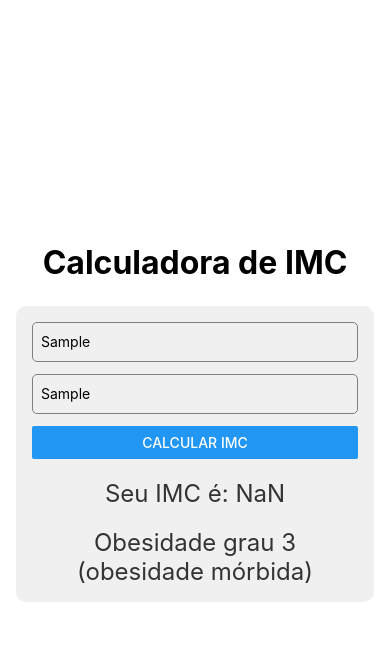
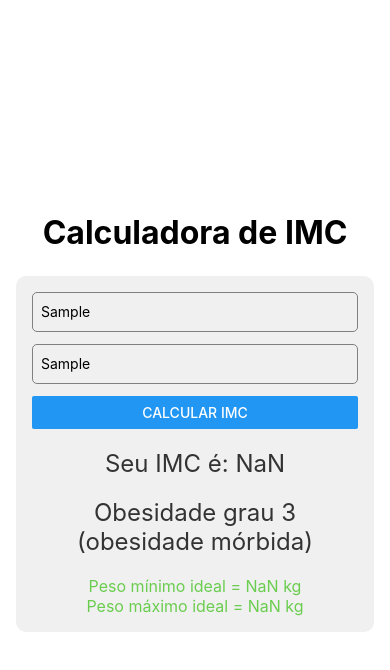
Before and after one commit to ragska/Atividade---Aplicativo-de-Calculo-de-IMC, a React Native app: screen / in a window 390 px wide. Both pictures are taken after typing "Sample", "Sample" into the empty fields and a click on the button "CALCULAR IMC". Shown: the top 670 px of the page. Built offline with nearby package versions, Linux system fonts and the light colour scheme.

Commit message:
esta funcionando perfeitamente com todas as funções. só falta o bonus

```diff
--- a/src/components/FormIMC.js
+++ b/src/components/FormIMC.js
@@ -1,6 +1,7 @@
 import { View, TextInput, Button, StyleSheet } from 'react-native';
 import Result from './Result';
 import Classification from './Classification';
+import PesoIdeal from './IdealWeight';
 import { useState } from 'react';
 
 const FormIMC = () => {
@@ -9,6 +10,9 @@ const FormIMC = () => {
     const [altura, setAltura] = useState('');
     const [imc, setIMC] = useState(null);
     const [classificacao, setClassificacao] = useState(null);
+    const [PesoMin, setPesoMin] = useState(null);
+    const [PesoMax, setPesoMax] = useState(null);
+
 
     const calcularIMC = () => {
         if (peso && altura) {
@@ -16,6 +20,7 @@ const FormIMC = () => {
             const imcCalculado = (parseFloat(peso) / (alturaMetros * alturaMetros)).toFixed(2);
             setIMC(imcCalculado);
             definirClassificacao(imcCalculado);
+            calcularPesoIdeal(alturaMetros);
         }
     };
 
@@ -36,6 +41,13 @@ const FormIMC = () => {
         }
 
     }
+
+    const calcularPesoIdeal = (altura) => {
+
+        setPesoMin((18.5 * (altura * altura)).toFixed(2));
+        setPesoMax((24.9 * (altura * altura)).toFixed(2));
+
+    };
 
     return (
 
@@ -64,6 +76,8 @@ const FormIMC = () => {
 
             {classificacao && <Classification classificacao={classificacao}/>}
 
+            {PesoMin && PesoMax && <PesoIdeal PesoMin={PesoMin} PesoMax={PesoMax}/>}
+
 
         </View>
 
--- a/src/components/IdealWeight.js
+++ b/src/components/IdealWeight.js
@@ -0,0 +1,25 @@
+import React from 'react';
+import { Text, StyleSheet } from 'react-native';
+
+const PesoIdeal = ({ PesoMin, PesoMax }) => {
+
+    return (
+        <Text style={styles.result}>
+            Peso mínimo ideal = {PesoMin} kg
+            {'\n'}
+            Peso máximo ideal = {PesoMax} kg
+        </Text>
+    );
+
+};
+
+const styles = StyleSheet.create({
+    result: {
+        marginTop: 20,
+        fontSize: 16,
+        textAlign: 'center',
+        color: '#6acd4f',
+    },
+});
+
+export default PesoIdeal;
```
